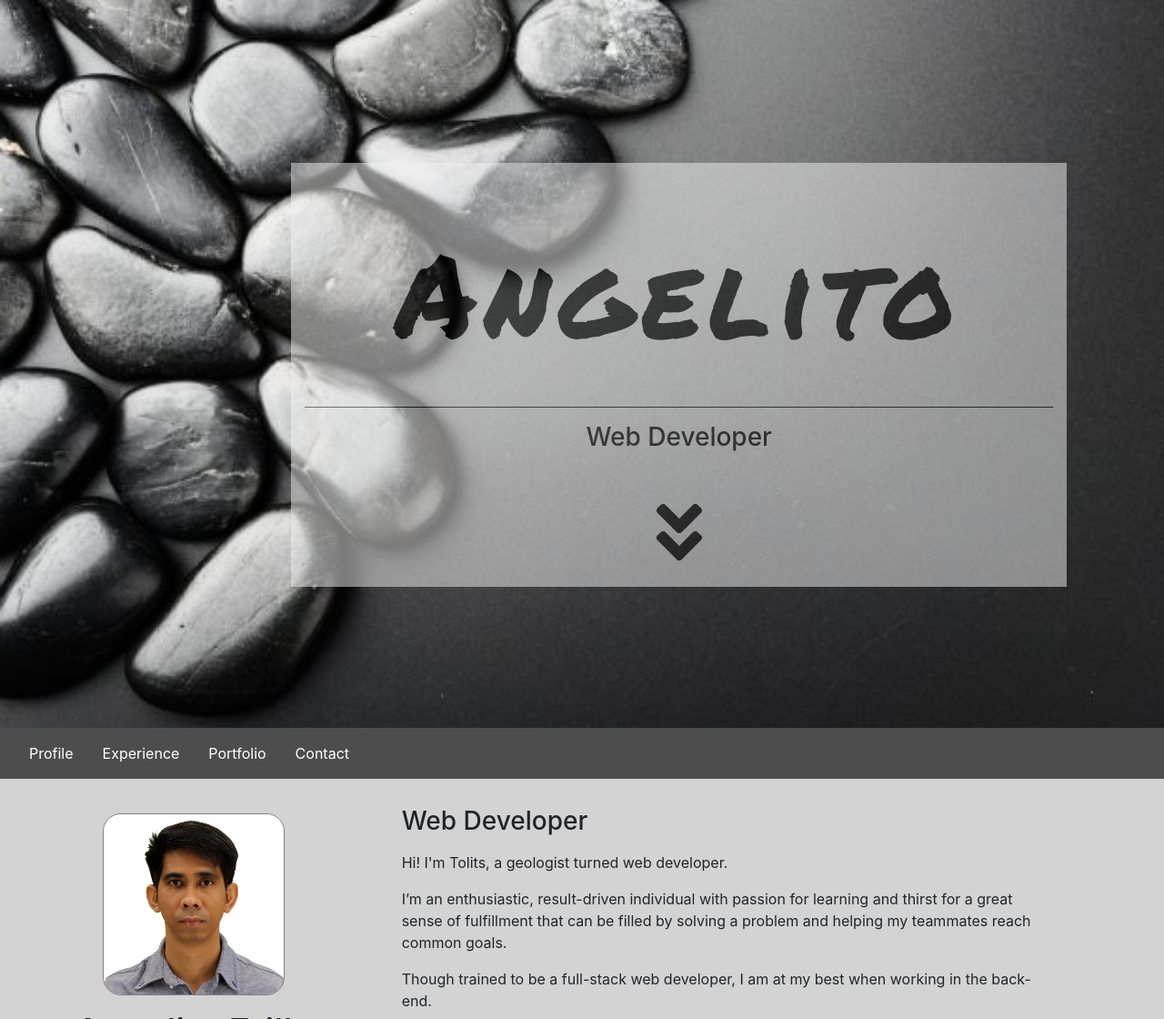
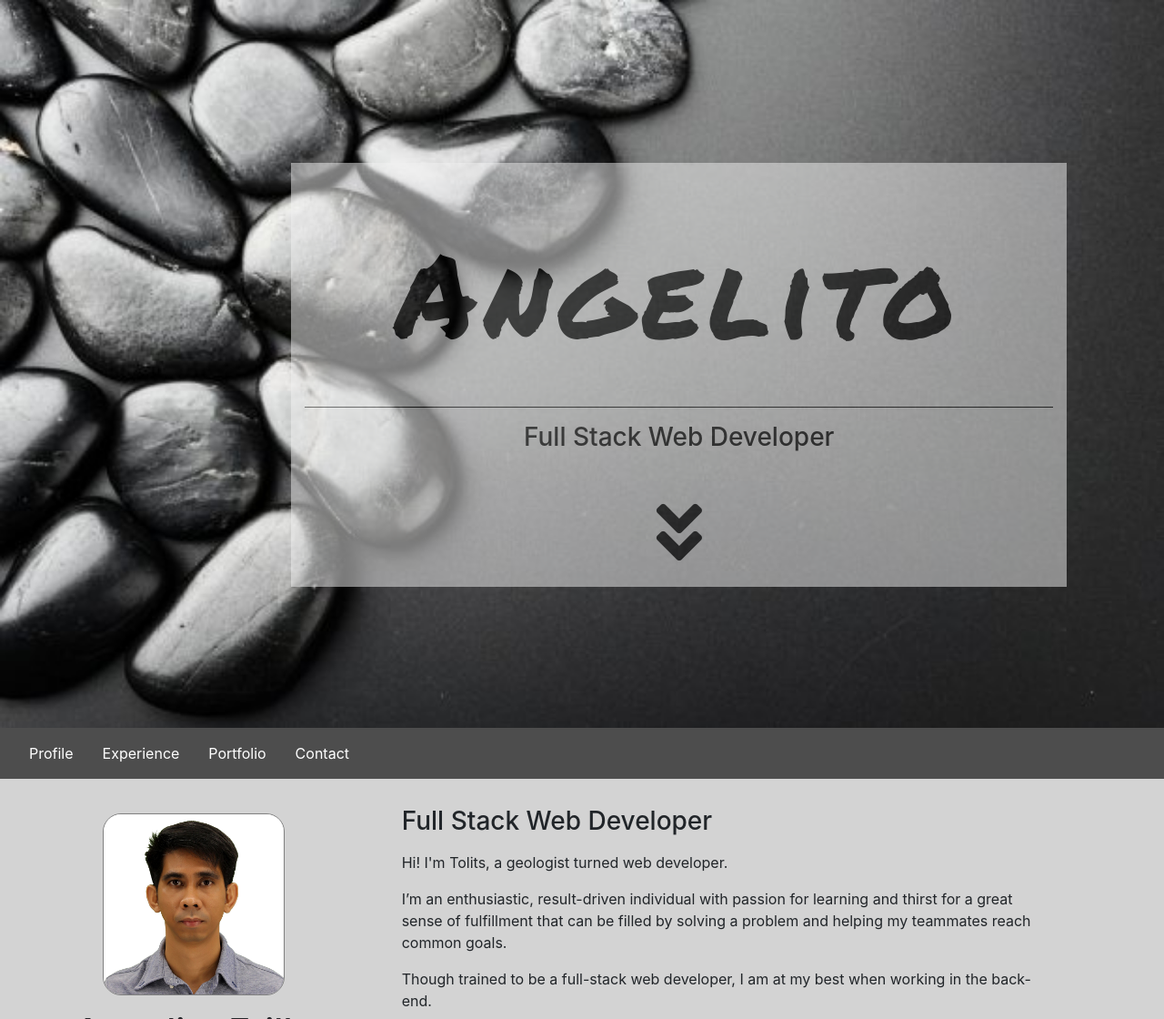
Before and after one commit to angelitoerilla/web-portfolio3, a plain HTML site: page index.html in a window 1280 px wide. Shown: the top 1120 px of the page at 91% size. Drawn offline with nearby package versions, Linux system fonts and the light colour scheme.

Commit message:
commit 01141400

```diff
--- a/index.html
+++ b/index.html
@@ -45,7 +45,7 @@
 					<h1 id="myname" class="display-3 mt-3">Angelito</h1>
 					<br>
 					<hr class="hrline">
-					<h3 id="jumbotext" class="display-6 mb-5">Web Developer</h3>
+					<h3 id="jumbotext" class="display-6 mb-5">Full Stack Web Developer</h3>
 
 					<a  id="jumnbotext" style="color:#141414;" href="#home"><i class="fas fa-angle-double-down fa-5x"></i></a>
 				</div>
@@ -87,7 +87,7 @@
 				<h1 class="text-center mt-3">Angelito Erilla</h1>
 			</div>
 			<div id="col2" class="col-lg-7">
-				<h3 class="mb-3">Web Developer</h3>
+				<h3 class="mb-3">Full Stack Web Developer</h3>
 				<p>Hi! I'm Tolits, a geologist turned web developer.</p>
 
 				<p>I’m an enthusiastic, result-driven individual with passion for learning and thirst for a great sense of fulfillment that can be filled by solving a problem and helping my teammates reach common goals.</p>
```
